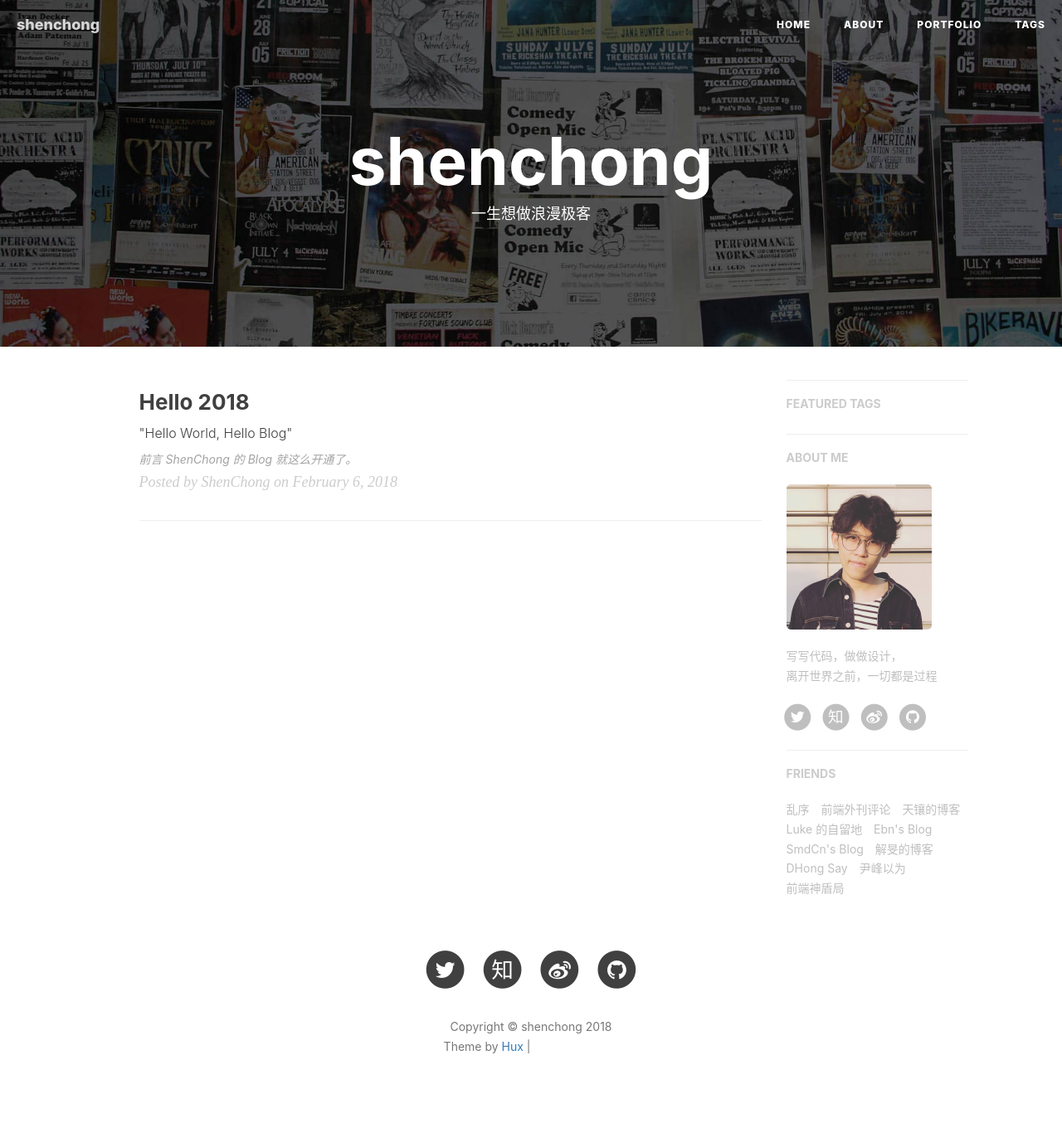
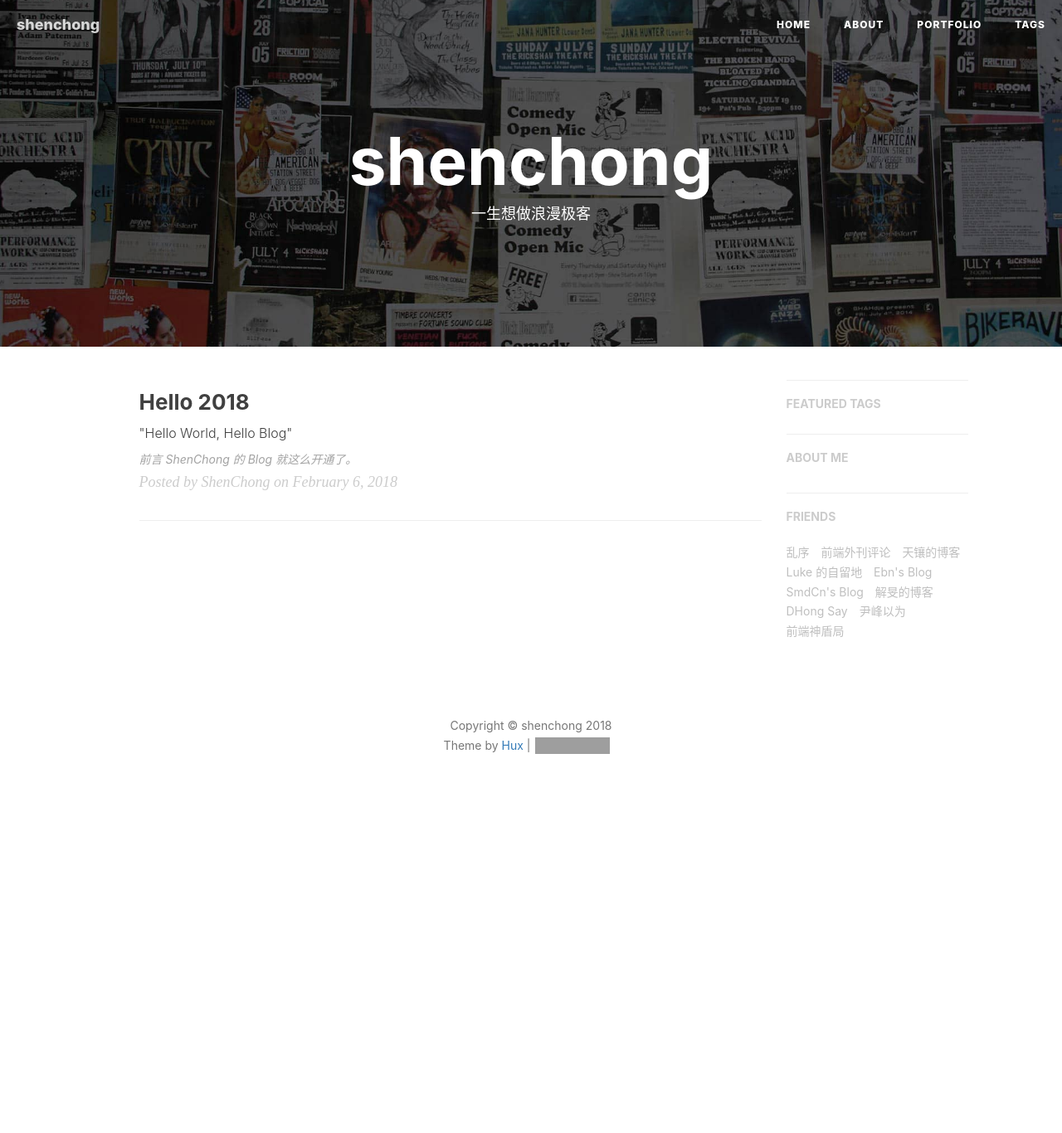
Before and after one commit to ShenChong817/ShenChong817.github.io, a Jekyll site: the page built from index.html, in a window 1280 px wide. Shown: the whole page at 83% size. Built offline with Jekyll 4.4.1, drawn with Linux system fonts in a browser that asks for light colours; nearby versions of some CDN libraries; the list of posts is cut into pages by our own code; comment, search, counter and statistics services are not loaded; after the commit the page ends 1003 px from its top, so only the background shows below that; some of the changed lines change nothing that is shown; grey boxes are pictures that could not be loaded.

Commit message:
no message

```diff
--- a/_config.yml
+++ b/_config.yml
@@ -11,11 +11,11 @@ baseurl: ""                             # for example, '/blog' if your blog host
 
 # SNS settings
 RSS: false
-weibo_username:     huxpro
-zhihu_username:     huxpro
-github_username:    huxpro
-twitter_username:   huxpro
-#facebook_username:  huxpro
+weibo_username:
+zhihu_username:
+github_username:
+twitter_username:
+#facebook_username:
 # linkedin_username:  firstname-lastname-idxxxx
 
 
@@ -66,8 +66,8 @@ ga_domain: huangxuan.me
 
 # Sidebar settings
 sidebar: true                           # whether or not using Sidebar.
-sidebar-about-description: "写写代码，做做设计，<br>离开世界之前，一切都是过程"
-sidebar-avatar: /img/avatar-hux.jpg      # use absolute URL, seeing it's used in both `/` and `/about/`
+sidebar-about-description: ""
+sidebar-avatar:       # use absolute URL, seeing it's used in both `/` and `/about/`
 
 
 
```
